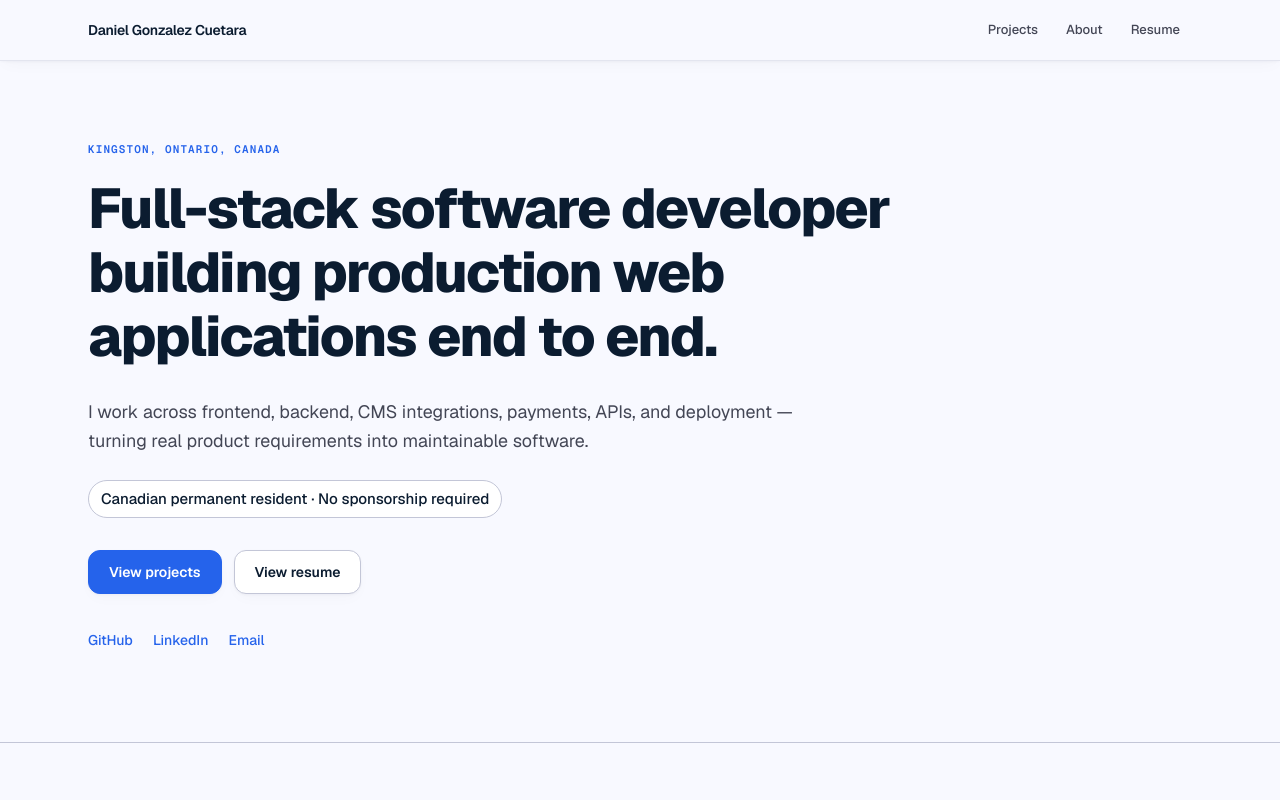
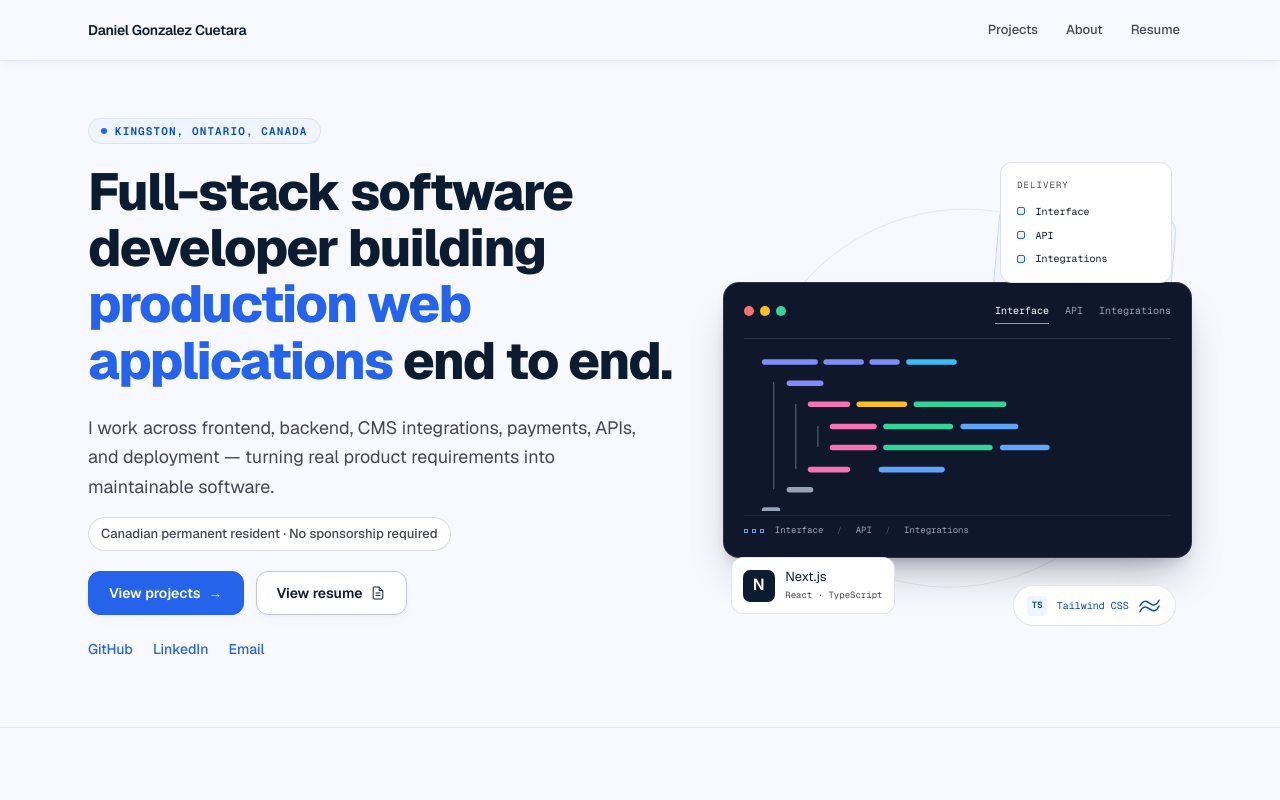
Before and after one commit to danny1998cuba/professional-portfolio, a Next.js app: page / in a window 1280 px wide. Shown: the top 800 px of the page. Built offline with nearby package versions, Linux system fonts and the light colour scheme.

Commit message:
ui: home hero redesign

```diff
--- a/src/app/page.tsx
+++ b/src/app/page.tsx
@@ -1,4 +1,5 @@
 import { Container } from "@/components/layout/container";
+import { EngineeringVisual } from "@/components/home/engineering-visual";
 import { ProjectCard } from "@/components/projects/project-card";
 import { ButtonLink } from "@/components/ui/button-link";
 import { SectionHeading } from "@/components/ui/section-heading";
@@ -38,37 +39,59 @@ export default function Home() {
   return (
     <>
       <section
-        className="border-b border-border py-14 sm:py-16 lg:py-20"
+        className="border-b border-border/40 py-8 sm:py-12 lg:py-14"
         aria-labelledby="homepage-heading"
       >
-        <Container>
-          <div className="max-w-5xl">
-            <p className="type-meta text-accent">
+        <Container className="grid items-center gap-8 lg:grid-cols-[minmax(0,1.25fr)_minmax(0,1fr)] lg:gap-10 xl:gap-12">
+          <div className="min-w-0 max-w-2xl lg:max-w-none">
+            <p className="type-meta inline-flex items-center gap-2 rounded-full border border-accent/10 bg-surface-tint px-3 py-1 text-accent-strong">
+              <span
+                className="size-1.5 shrink-0 rounded-full bg-accent"
+                aria-hidden="true"
+              />
               {professionalProfile.location}
             </p>
-            <h1 id="homepage-heading" className="type-display mt-5 text-balance">
-              Full-stack software developer building production web
-              applications end to end.
+            <h1
+              id="homepage-heading"
+              className="type-display mt-5 text-[1.875rem] leading-[1.1] text-balance min-[375px]:text-[2rem] sm:text-[2.5rem] lg:text-[3.25rem] lg:leading-[1.08]"
+            >
+              Full-stack software developer building{" "}
+              <span className="text-accent">production web applications</span>{" "}
+              <span className="whitespace-nowrap">end to end.</span>
             </h1>
-            <p className="type-body mt-7 max-w-3xl text-pretty text-muted">
+            <p className="type-body mt-5 max-w-xl text-pretty text-muted lg:mt-6">
               I work across frontend, backend, CMS integrations, payments,
               APIs, and deployment — turning real product requirements into
               maintainable software.
             </p>
 
-            <p className="type-body-small mt-6 inline-flex rounded-full border border-border bg-surface px-3 py-1.5 font-medium text-foreground">
+            <p className="type-caption mt-4 inline-flex rounded-full border border-border/60 bg-surface px-3 py-1.5 font-medium text-muted">
               Canadian permanent resident · No sponsorship required
             </p>
 
-            <div className="mt-8 flex flex-wrap gap-3">
-              <ButtonLink href="/projects">View projects</ButtonLink>
+            <div className="mt-5 flex flex-wrap gap-2 sm:gap-3 [&>a]:px-4 sm:[&>a]:px-5">
+              <ButtonLink href="/projects">
+                View projects{" "}
+                <span className="hidden sm:inline" aria-hidden="true">→</span>
+              </ButtonLink>
               <ButtonLink href="/resume" variant="secondary">
                 View resume
+                <svg
+                  className="hidden size-4 sm:block"
+                  viewBox="0 0 20 20"
+                  fill="none"
+                  stroke="currentColor"
+                  strokeWidth="1.25"
+                  aria-hidden="true"
+                  focusable="false"
+                >
+                  <path d="M11.5 2.5H5a1 1 0 0 0-1 1v13a1 1 0 0 0 1 1h10a1 1 0 0 0 1-1V7m-4.5-4.5L16 7h-4.5V2.5ZM7 10h6m-6 3h6" />
+                </svg>
               </ButtonLink>
             </div>
 
             <nav
-              className="mt-6"
+              className="mt-3"
               aria-label="Professional profiles and contact"
             >
               <ul className="flex flex-wrap gap-x-5 gap-y-1 text-sm">
@@ -102,6 +125,7 @@ export default function Home() {
               </ul>
             </nav>
           </div>
+          <EngineeringVisual />
         </Container>
       </section>
 
--- /dev/null
+++ b/src/components/home/engineering-visual.module.css
@@ -0,0 +1,221 @@
+.visual {
+  display: none;
+  position: relative;
+  isolation: isolate;
+  width: 100%;
+  max-width: 34rem;
+  min-width: 0;
+  margin-inline: auto;
+  pointer-events: none;
+  user-select: none;
+}
+
+.orbit {
+  position: absolute;
+  inset: 2.5rem 2rem 2rem;
+  border: 1px solid color-mix(in srgb, var(--border) 35%, transparent);
+  border-radius: 50%;
+  transform: rotate(-18deg);
+}
+
+.backplate {
+  position: absolute;
+  top: 2.25rem;
+  right: 1.5rem;
+  width: 38%;
+  height: 52%;
+  border: 1px solid color-mix(in srgb, var(--accent) 18%, transparent);
+  border-radius: 1.25rem;
+  background: var(--surface-tint);
+  transform: rotate(5deg);
+}
+
+.window {
+  position: absolute;
+  inset-inline: 0;
+  top: 7rem;
+  height: 17.25rem;
+  overflow: hidden;
+  border: 1px solid rgb(255 255 255 / 0.12);
+  border-radius: 1rem;
+  background: var(--surface-dark);
+  color: var(--background);
+  box-shadow: 0 24px 40px -16px rgb(15 23 42 / 0.38),
+    0 8px 16px -8px rgb(15 23 42 / 0.24);
+}
+
+.chrome {
+  display: flex;
+  align-items: center;
+  justify-content: space-between;
+  gap: 1rem;
+  margin-inline: 1.25rem;
+  height: 3.5rem;
+  border-bottom: 1px solid rgb(255 255 255 / 0.12);
+}
+
+.dots {
+  display: flex;
+  gap: 0.4rem;
+}
+
+.dots > span {
+  width: 0.625rem;
+  height: 0.625rem;
+  border-radius: 50%;
+  background: #f87171;
+}
+
+.dots > span:nth-child(2) { background: #fbbf24; }
+.dots > span:nth-child(3) { background: #34d399; }
+
+.tabs {
+  display: flex;
+  align-items: center;
+  gap: 1rem;
+  color: #94a3b8;
+  font: 0.625rem/1.5 var(--font-geist-mono), monospace;
+}
+
+.selected {
+  padding-block: 0.35rem;
+  border-bottom: 1px solid #60a5fa;
+  color: var(--surface);
+}
+
+.syntax {
+  display: block;
+  width: calc(100% - 2.5rem);
+  height: 10rem;
+  margin: 0.75rem 1.25rem 0.25rem;
+}
+
+.windowFoot {
+  display: flex;
+  align-items: center;
+  gap: 0.65rem;
+  margin-inline: 1.25rem;
+  padding-top: 0.5rem;
+  border-top: 1px solid rgb(255 255 255 / 0.06);
+  color: #94a3b8;
+  font: 0.5625rem/1.5 var(--font-geist-mono), monospace;
+}
+
+.componentMark { display: flex; gap: 0.2rem; }
+.componentMark > span { width: 0.3rem; height: 0.3rem; border: 1px solid #60a5fa; }
+.connector { margin-inline: 0.5rem; color: #475569; }
+
+.workflow {
+  position: absolute;
+  z-index: 2;
+  top: -0.5rem;
+  right: 1.25rem;
+  width: 10.75rem;
+  padding: 1rem;
+  border: 1px solid color-mix(in srgb, var(--border) 50%, transparent);
+  border-radius: 0.75rem;
+  background: var(--surface);
+  box-shadow: var(--shadow-soft), 0 12px 20px -14px rgb(11 28 48 / 0.22);
+}
+
+.label {
+  margin-bottom: 0.7rem;
+  color: var(--muted);
+  font: 0.5625rem/1.5 var(--font-geist-mono), monospace;
+  letter-spacing: 0.12em;
+  text-transform: uppercase;
+}
+
+.workflowRow {
+  display: flex;
+  align-items: center;
+  gap: 0.65rem;
+  margin-top: 0.55rem;
+  color: var(--foreground);
+  font: 0.625rem/1.5 var(--font-geist-mono), monospace;
+}
+
+.node {
+  width: 0.5rem;
+  height: 0.5rem;
+  border: 1px solid var(--accent);
+  border-radius: 2px;
+  background: var(--surface-tint);
+}
+
+.framework,
+.stack {
+  position: absolute;
+  z-index: 2;
+  display: flex;
+  align-items: center;
+  border: 1px solid color-mix(in srgb, var(--border) 45%, transparent);
+  background: var(--surface);
+  box-shadow: var(--shadow-soft), 0 8px 12px -8px rgb(11 28 48 / 0.2);
+}
+
+.framework {
+  bottom: 0.25rem;
+  left: 0.5rem;
+  gap: 0.65rem;
+  padding: 0.7rem;
+  border-radius: 0.75rem;
+  color: var(--foreground);
+  font-size: 0.8125rem;
+  line-height: 1.3;
+}
+
+.frameworkMark {
+  display: grid;
+  place-items: center;
+  width: 2rem;
+  height: 2rem;
+  border-radius: 0.45rem;
+  background: var(--foreground);
+  color: var(--surface);
+  font-size: 1rem;
+  font-weight: 600;
+}
+
+.frameworkDetail {
+  margin-top: 0.2rem;
+  color: var(--muted);
+  font: 0.5625rem/1.4 var(--font-geist-mono), monospace;
+}
+
+.stack {
+  right: 1rem;
+  bottom: -0.5rem;
+  gap: 0.6rem;
+  padding: 0.6rem 0.85rem;
+  border-radius: 999px;
+  color: var(--accent-strong);
+  font: 0.625rem/1.5 var(--font-geist-mono), monospace;
+}
+
+.typescript {
+  display: grid;
+  place-items: center;
+  width: 1.25rem;
+  height: 1.25rem;
+  border-radius: 0.25rem;
+  background: var(--surface-tint);
+  font-size: 0.5625rem;
+  font-weight: 600;
+}
+
+@media (min-width: 48rem) {
+  .visual { display: block; height: 23rem; }
+  .window { top: 6rem; height: 15.75rem; }
+  .syntax { height: 8.5rem; }
+  .framework { bottom: -1.25rem; }
+  .stack { bottom: -1.75rem; }
+}
+
+@media (min-width: 64rem) {
+  .visual { height: 28rem; }
+  .window { top: 7rem; height: 17.25rem; }
+  .syntax { height: 10rem; }
+  .framework { bottom: 0.25rem; }
+  .stack { bottom: -0.5rem; }
+}
--- /dev/null
+++ b/src/components/home/engineering-visual.tsx
@@ -0,0 +1,61 @@
+import styles from "./engineering-visual.module.css";
+
+/** Conceptual artwork, not a product screenshot or a source-code sample. */
+export function EngineeringVisual() {
+  return (
+    <div className={styles.visual} aria-hidden="true">
+      <div className={styles.orbit} />
+      <div className={styles.backplate} />
+
+      <div className={styles.window}>
+        <div className={styles.chrome}>
+          <div className={styles.dots}>
+            <span />
+            <span />
+            <span />
+          </div>
+          <div className={styles.tabs}>
+            <span className={styles.selected}>Interface</span>
+            <span>API</span>
+            <span>Integrations</span>
+          </div>
+        </div>
+        <svg className={styles.syntax} viewBox="0 0 440 174" fill="none" strokeWidth="6" strokeLinecap="round" focusable="false">
+          <path stroke="#818cf8" d="M10 12h55m12 0h38m12 0h27" />
+          <path stroke="#38bdf8" d="M167 12h49" />
+          <path stroke="#64748b" strokeWidth="1" d="M20 34v116m24-92v70m24-46v22" />
+          <path stroke="#818cf8" d="M37 35h34" />
+          <path stroke="#f472b6" d="M60 58h40m-16 24h45m-45 23h45m-69 24h40" />
+          <path stroke="#fbbf24" d="M113 58h49" />
+          <path stroke="#34d399" d="M175 58h95m-128 24h70m-70 23h113" />
+          <path stroke="#60a5fa" d="M226 82h57m-14 23h48m-180 24h66" />
+          <path stroke="#94a3b8" d="M37 151h23m-50 22h14" />
+        </svg>
+        <div className={styles.windowFoot}>
+          <span className={styles.componentMark}><span /><span /><span /></span>
+          <span>Interface <span className={styles.connector}>/</span> API <span className={styles.connector}>/</span> Integrations</span>
+        </div>
+      </div>
+
+      <div className={styles.workflow}>
+        <p className={styles.label}>Delivery</p>
+        <div className={styles.workflowRow}><span className={styles.node} />Interface</div>
+        <div className={styles.workflowRow}><span className={styles.node} />API</div>
+        <div className={styles.workflowRow}><span className={styles.node} />Integrations</div>
+      </div>
+
+      <div className={styles.framework}>
+        <span className={styles.frameworkMark}>N</span>
+        <div><p>Next.js</p><p className={styles.frameworkDetail}>React · TypeScript</p></div>
+      </div>
+
+      <div className={styles.stack}>
+        <span className={styles.typescript}>TS</span>
+        <span>Tailwind CSS</span>
+        <svg width="23" height="16" viewBox="0 0 24 16" fill="none" stroke="currentColor" strokeWidth="1.5" strokeLinecap="round" focusable="false">
+          <path d="M2 8c3-6 6-6 10-3s7 3 10-3M2 14c3-6 6-6 10-3s7 3 10-3" />
+        </svg>
+      </div>
+    </div>
+  );
+}
```
